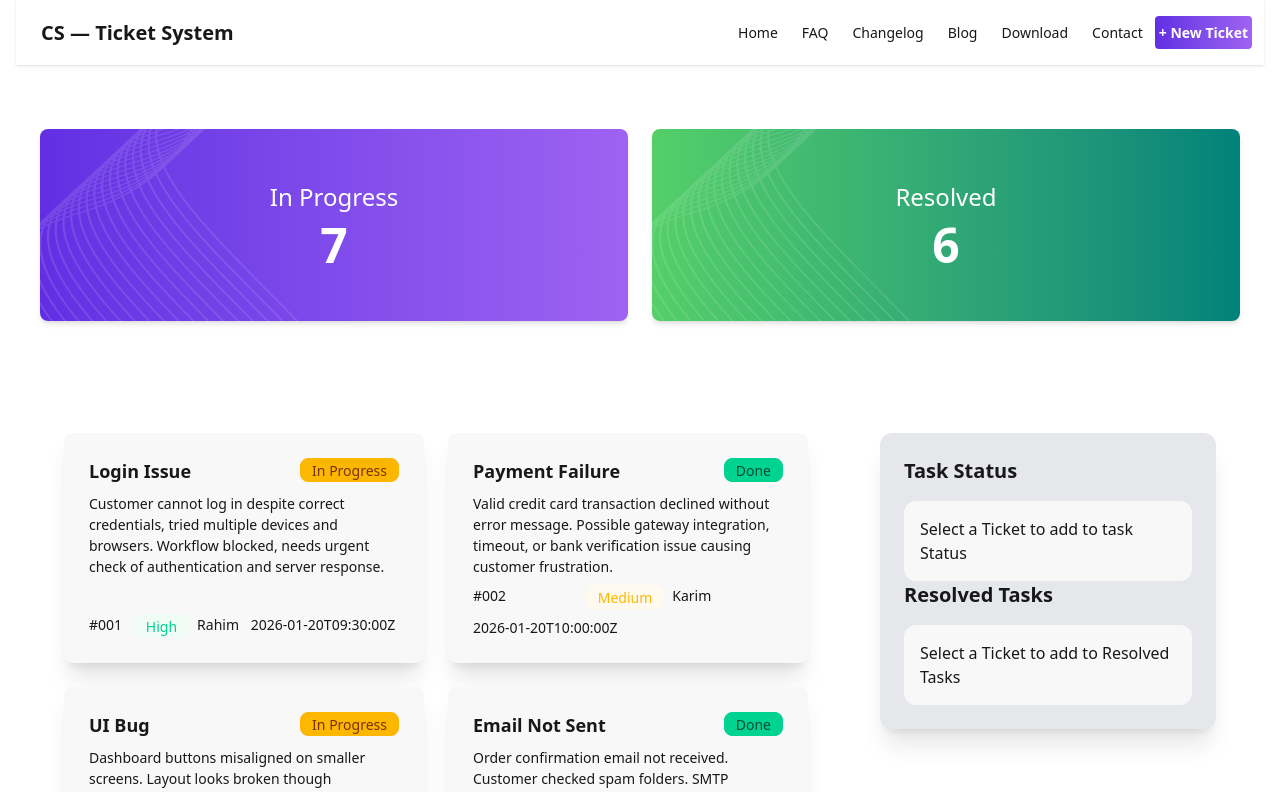
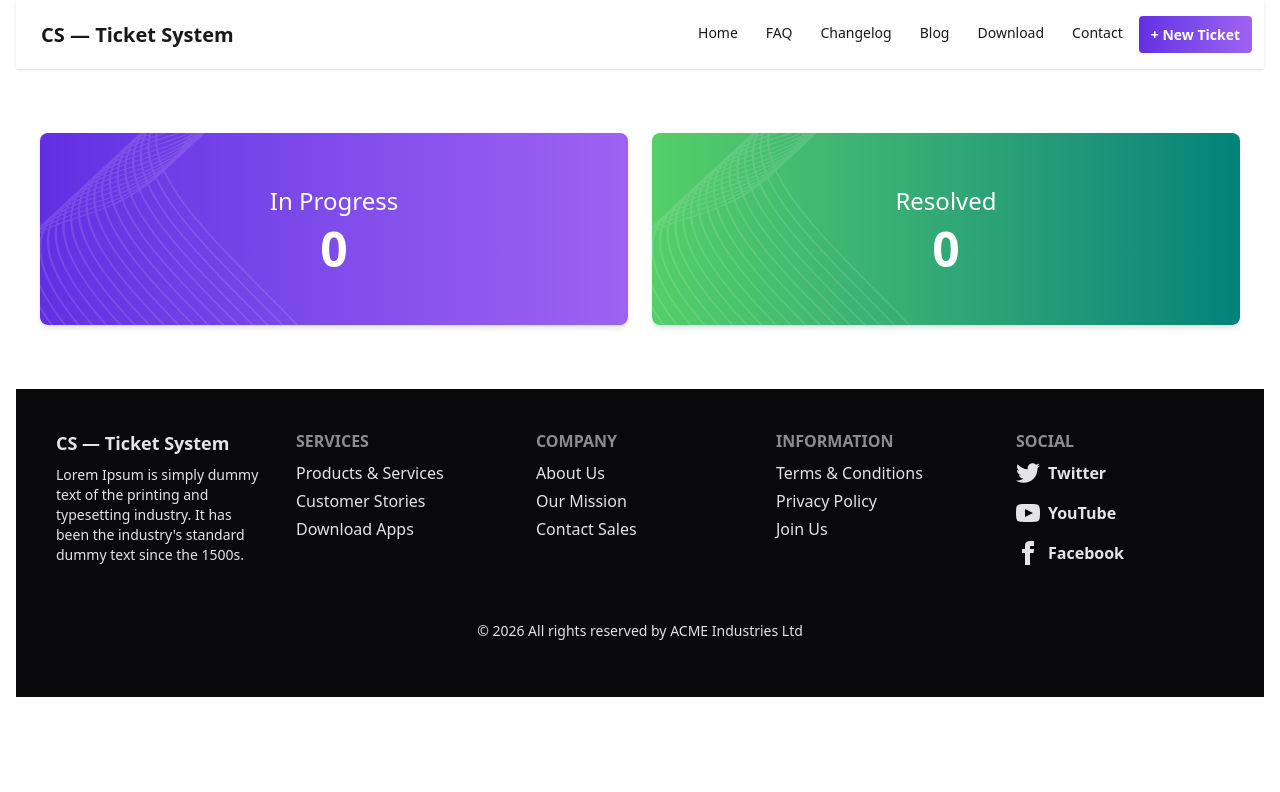
Before and after one commit to Shamim-Faqer/B12A7-Customer-Support-Zone, a React (Vite) app: page / in a window 1280 px wide. Shown: the top 792 px of the page. Built offline with nearby package versions, Linux system fonts and the light colour scheme.

Commit message:
netlify-deploy2

```diff
--- a/src/App.jsx
+++ b/src/App.jsx
@@ -1,20 +1,24 @@
- import './App.css'
+import { Routes, Route } from "react-router-dom";
+import Header from "./components/Header";
+import Footer from "./components/Footer";
+import Banner from "./components/Banner";
+import Tickets from "./components/Tickets";
+import { ToastContainer } from "react-toastify";
 
- import Header from './components/Header';
- import Footer from './components/Footer';
- import Banner from './components/Banner';
-import Tickets from './components/Tickets';
-import {ToastContainer} from "react-toastify";
+function App() {
+  return (
+    <div className="max-w-7xl mx-auto px-4">
+      <Header />
 
+      <Routes>
+        <Route path="/" element={<Banner />} />
+        <Route path="/tickets" element={<Tickets />} />
+      </Routes>
 
- function App() {
-  return(<div className='max-w-7xl mx-auto px-4'>
-        <Header></Header>
+      <Footer />
+      <ToastContainer />
+    </div>
+  );
+}
 
-        <Tickets></Tickets>
-        <Footer></Footer>
-        <ToastContainer></ToastContainer>
-  </div>)
- }
-
- export default App;
+export default App;
--- a/src/components/Header.jsx
+++ b/src/components/Header.jsx
@@ -1,26 +1,38 @@
-import React from 'react'
+import { Link } from "react-router-dom";
 
 function Header() {
   return (
-    <div>
-      <div className="navbar bg-base-100 shadow-sm flex flex-col md:flex-row justify-between items-center">
-  <div className="flex-1">
-    <a className="btn btn-ghost text-xl">CS — Ticket System</a>
-  </div>
-  <div className="flex w-full md:w-auto mt-2 md:mt-0 ">
-    <ul className="menu menu-horizontal px-1 flex-wrap justify-start md:justify-end w-full">
-      <li><a>Home</a></li>
-      <li><a>FAQ</a></li>
-      <li><a>Changelog</a></li>
-      <li><a>Blog</a></li>
-      <li><a>Download</a></li>
-      <li><a>Contact</a></li>
-      <button className='bg-gradient-to-r from-[#632EE3] to-[#9F62F2] p-1 rounded font-bold text-white' >+ New Ticket</button>
-    </ul>
-  </div>
-</div>
+    <div className="navbar bg-base-100 shadow-sm flex flex-col md:flex-row justify-between items-center">
+
+      <div className="flex-1">
+        <Link to="/" className="btn btn-ghost text-xl">
+          CS — Ticket System
+        </Link>
+      </div>
+
+      <div className="flex w-full md:w-auto mt-2 md:mt-0">
+        <ul className="menu menu-horizontal px-1 flex-wrap justify-start md:justify-end w-full gap-1">
+
+          <li><Link to="/">Home</Link></li>
+          <li><Link to="/faq">FAQ</Link></li>
+          <li><Link to="/changelog">Changelog</Link></li>
+          <li><Link to="/blog">Blog</Link></li>
+          <li><Link to="/download">Download</Link></li>
+          <li><Link to="/contact">Contact</Link></li>
+
+          <li>
+            <Link
+              to="/tickets"
+              className="bg-gradient-to-r from-[#632EE3] to-[#9F62F2] px-3 py-2 rounded font-bold text-white"
+            >
+              + New Ticket
+            </Link>
+          </li>
+
+        </ul>
+      </div>
     </div>
-  )
+  );
 }
 
-export default Header ;
+export default Header;
--- a/src/main.jsx
+++ b/src/main.jsx
@@ -1,13 +1,11 @@
-import { StrictMode } from 'react'
-import { createRoot } from 'react-dom/client'
-import { BrowserRouter } from 'react-router-dom'
-import './index.css'
-import App from './App.jsx'
+import React from "react";
+import ReactDOM from "react-dom/client";
+import { BrowserRouter } from "react-router-dom";
+import App from "./App";
+import "./index.css";
 
-createRoot(document.getElementById('root')).render(
-  <StrictMode>
-    <BrowserRouter>
-      <App />
-    </BrowserRouter>
-  </StrictMode>,
-)
+ReactDOM.createRoot(document.getElementById("root")).render(
+  <BrowserRouter>
+    <App />
+  </BrowserRouter>
+);
--- a/vite.config.js
+++ b/vite.config.js
@@ -4,9 +4,6 @@ import tailwindcss from "@tailwindcss/vite";
 
 export default defineConfig({
   plugins: [react(), tailwindcss()],
-  base: "/B12A7-Customer-Support-Zone/",
-  server: {
-    // Development only: সব host allow
-    allowedHosts: 'all'
-  }
+  base: "/",
+
 });
```
